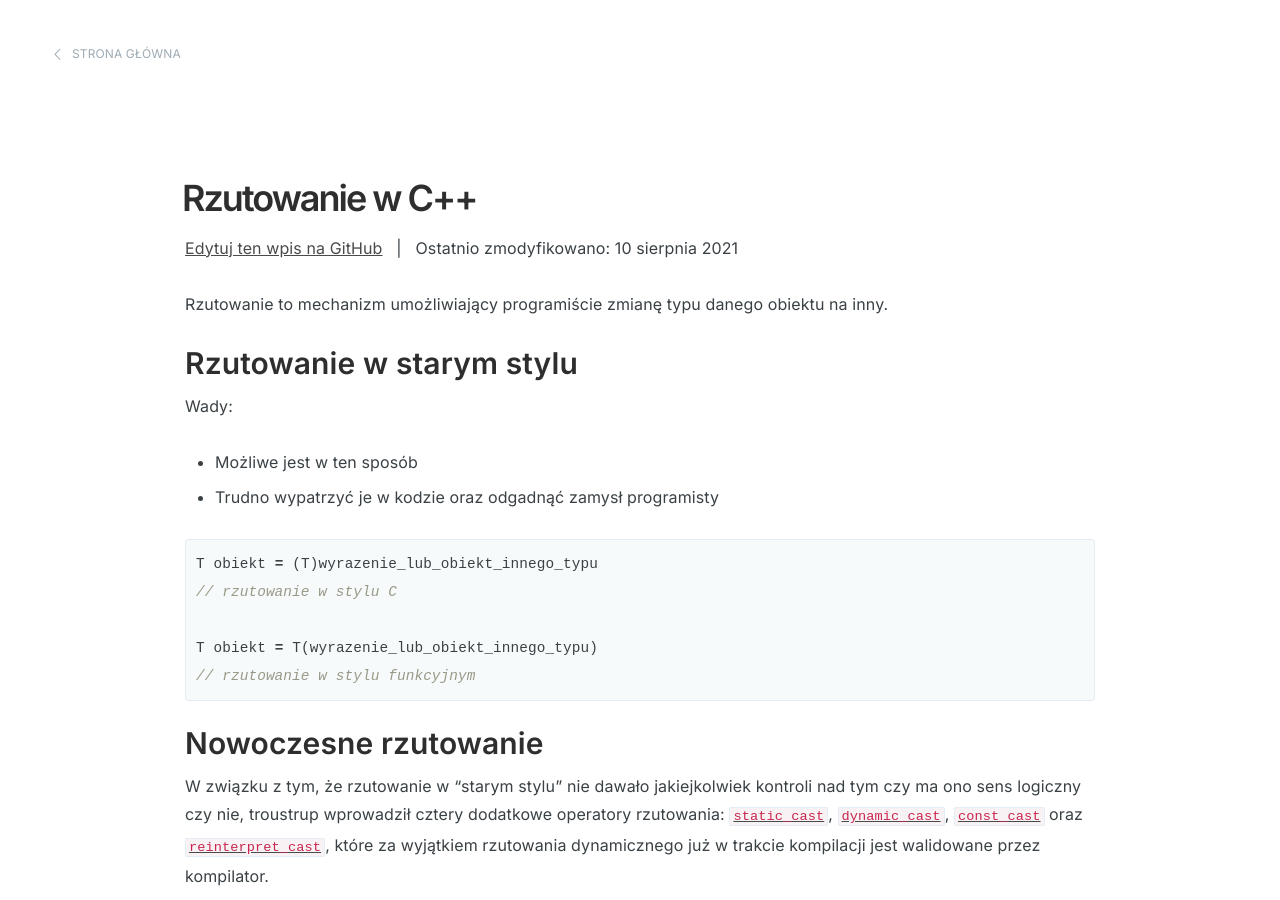
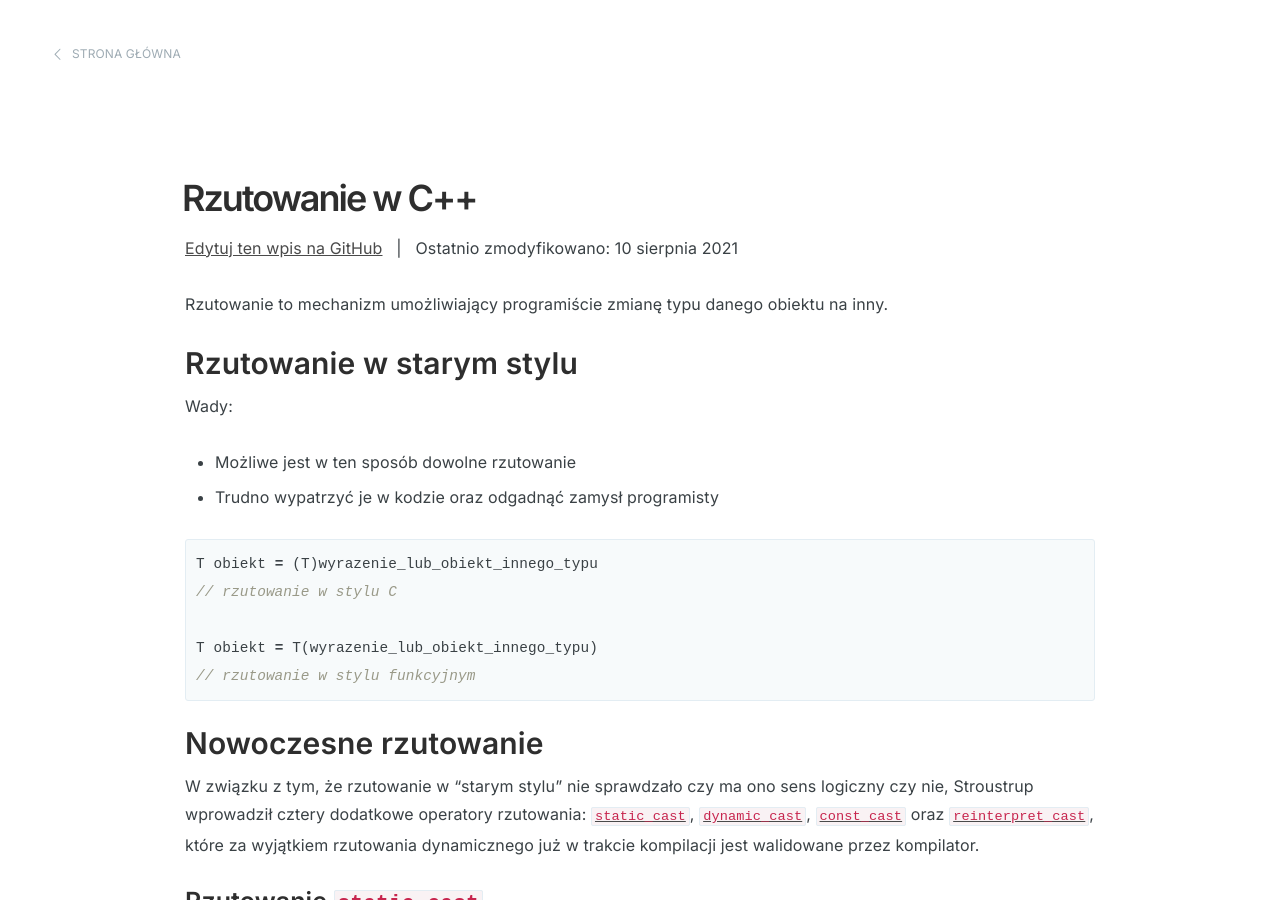
Before and after one commit to kawapa/kawapa.github.io, a Jekyll site: the page built from _posts/2021-08-10-rzutowanie-w-cpp.md, in a window 1280 px wide and 900 px high. Built offline with Jekyll 4.4.1, drawn with Linux system fonts in a browser that asks for light colours.

Commit message:
Fix typos

```diff
--- a/_posts/2021-08-10-rzutowanie-w-cpp.md
+++ b/_posts/2021-08-10-rzutowanie-w-cpp.md
@@ -12,7 +12,7 @@ Rzutowanie to mechanizm umożliwiający programiście zmianę typu danego obiekt
 
 Wady:
 
-* Możliwe jest w ten sposób
+* Możliwe jest w ten sposób dowolne rzutowanie
 * Trudno wypatrzyć je w kodzie oraz odgadnąć zamysł programisty
 
 {% highlight cpp %}
@@ -25,7 +25,7 @@ T obiekt = T(wyrazenie_lub_obiekt_innego_typu)
 
 ### Nowoczesne rzutowanie
 
-W związku z tym, że rzutowanie w "starym stylu" nie dawało jakiejkolwiek kontroli nad tym czy ma ono sens logiczny czy nie, troustrup wprowadził cztery dodatkowe operatory rzutowania: [`static_cast`](#rzutowanie-static_cast), [`dynamic_cast`](#rzutowanie-dynamic_cast), [`const_cast`](#rzutowanie-const_cast) oraz [`reinterpret_cast`](#rzutowanie-reinterpret_cast), które za wyjątkiem rzutowania dynamicznego już w trakcie kompilacji jest walidowane przez kompilator.
+W związku z tym, że rzutowanie w "starym stylu" nie sprawdzało czy ma ono sens logiczny czy nie, Stroustrup wprowadził cztery dodatkowe operatory rzutowania: [`static_cast`](#rzutowanie-static_cast), [`dynamic_cast`](#rzutowanie-dynamic_cast), [`const_cast`](#rzutowanie-const_cast) oraz [`reinterpret_cast`](#rzutowanie-reinterpret_cast), które za wyjątkiem rzutowania dynamicznego już w trakcie kompilacji jest walidowane przez kompilator.
 
 #### Rzutowanie `static_cast`
 
```
Also changed, not shown: other parts of _posts/2021-08-10-rzutowanie-w-cpp.md (+1 -1 lines).
